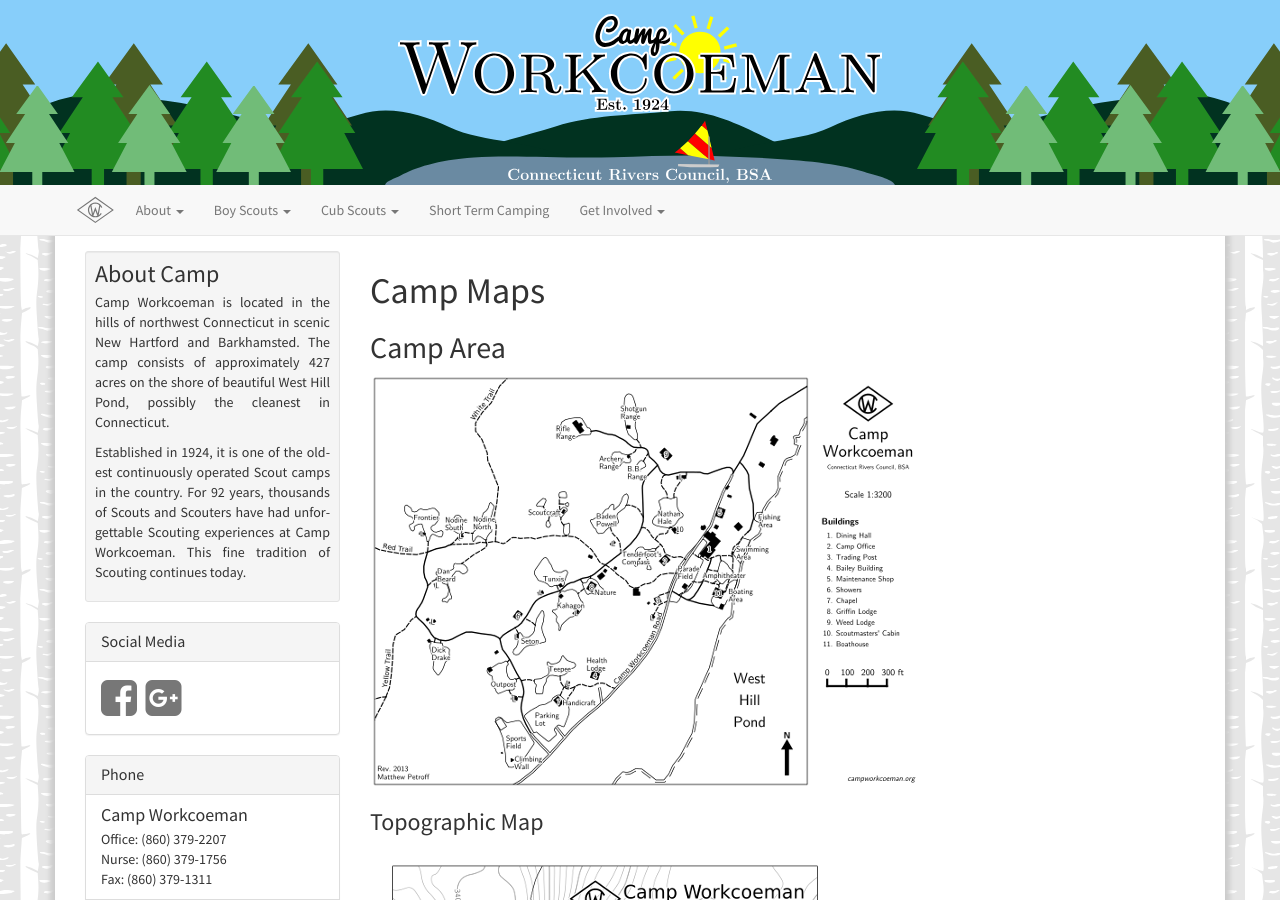
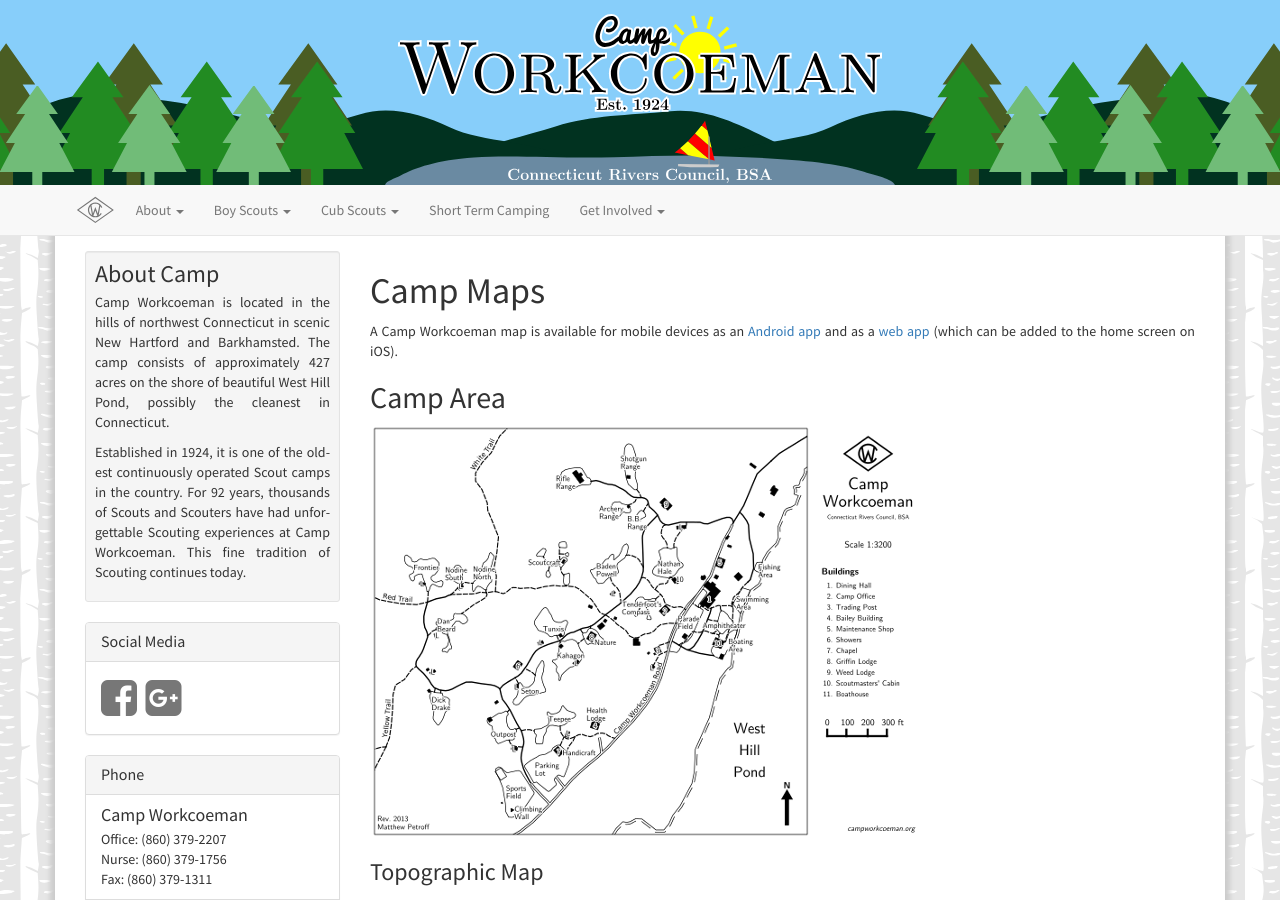
Before and after one commit to campworkcoeman/campworkcoeman.org, a Jekyll site: the page built from about/map.md, in a window 1280 px wide and 900 px high. Built offline with Jekyll 4.4.1, drawn with Linux system fonts in a browser that asks for light colours; nearby versions of some CDN libraries; Markdown is read by kramdown in place of the engine named in the settings.

Commit message:
Add map app to maps page.

```diff
--- a/about/map.md
+++ b/about/map.md
@@ -5,6 +5,11 @@
 description: Camp Workcoeman consists of approximately 427 acres on the shore of beautiful West Hill Pond. Use these maps to find your way around the camp and its trails.
 keywords: map, trail map
 ---
+
+A Camp Workcoeman map is available for mobile devices as an
+[Android app](https://play.google.com/store/apps/details?id=net.mpetroff.campworkcoemanmap)
+and as a [web app](https://map.campworkcoeman.org/) (which can be added to the
+home screen on iOS).
 
 ## Camp Area
 
```
